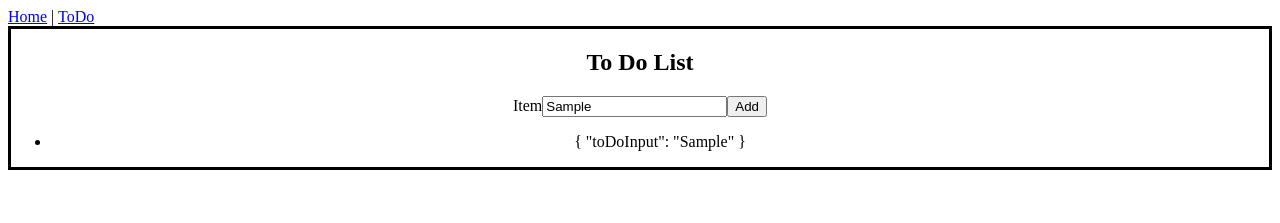
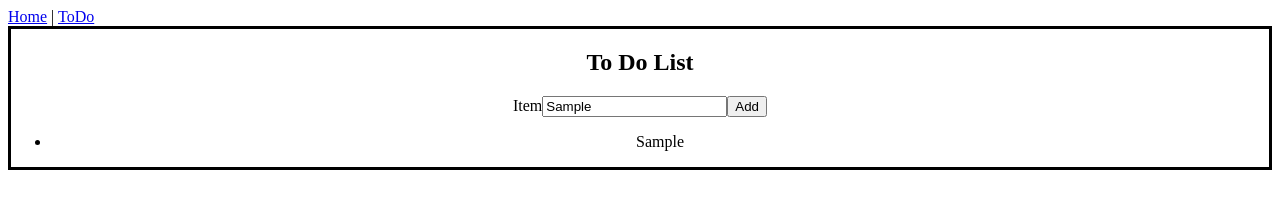
Before and after one commit to waiscodes/vue-to-do-list, a Vue app: page /ToDo in a window 1280 px wide. Both pictures are taken after typing "Sample" into the empty fields and a click on the input "Add". Shown: the top 223 px of the page. Built offline with nearby package versions, Linux system fonts and the light colour scheme.

Commit message:
must get the value or else it changes live

```diff
--- a/src/views/ToDo.vue
+++ b/src/views/ToDo.vue
@@ -8,7 +8,7 @@
     </form>
     <ul class="todolist">
       <li v-for="(item, index) in todos" :key="index">
-        {{ item }}
+        {{ item.text }}
       </li>
     </ul>
   </div>
@@ -23,7 +23,7 @@ export default defineComponent({
     const toDoInput = ref(""); // Ref stores things as objects. {value = ""}
     const addToDo = () => {
       todos.unshift({
-        toDoInput,
+        text: toDoInput.value,
       });
     };
 
```
